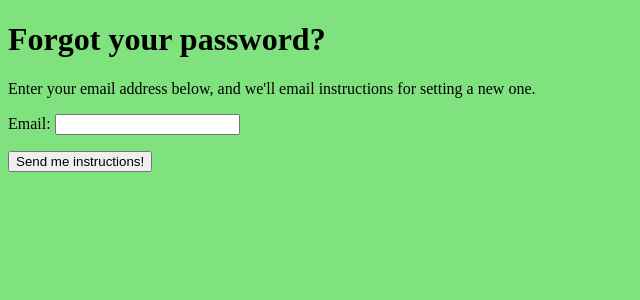
After one commit to o-brand/aidoo, a Django app: page /password_reset in a window 1280 px wide. The commit adds this page. Shown: the top 300 px of the page, without its empty margins (0-640 px from the left). Run offline with Django 4.2, Linux system fonts and the light colour scheme; a user stored in the database is signed in.

Commit message:
Reset Password Implementation
Get the reset url by checking golf/sent_emails and using the links in the txt files

```diff
--- a/Golf/Golf/middlewares.py
+++ b/Golf/Golf/middlewares.py
@@ -1,6 +1,6 @@
 from django.http import HttpResponseRedirect
 
-ENABLED_URLS = ("", "login/", "signup/", "logout/", "update_server/")
+ENABLED_URLS = ("", "login/", "signup/", "logout/", "update_server/", "password_reset", "password_reset/done")
 
 class LoginRequiredMiddleware():
 
@@ -13,7 +13,7 @@ class LoginRequiredMiddleware():
         if not request.user.is_authenticated:
             path = request.path_info.lstrip('/')
 
-            if path in ENABLED_URLS or path.startswith("admin"):
+            if path in ENABLED_URLS or path.startswith("admin") or path.startswith("password_reset"):
                 return response
 
             return HttpResponseRedirect("/login/?next=/" + path)
--- a/Golf/Golf/settings.py
+++ b/Golf/Golf/settings.py
@@ -130,3 +130,8 @@ DEFAULT_AUTO_FIELD = 'django.db.models.BigAutoField'
 
 LOGIN_REDIRECT_URL = "home" # After login, the user is redirected to here instead of "accounts/profile"
 LOGOUT_REDIRECT_URL = "/" # After log out, the user is redirected to here instead of "logout"
+
+# Needed for the password reset
+
+EMAIL_BACKEND = "django.core.mail.backends.filebased.EmailBackend"
+EMAIL_FILE_PATH = BASE_DIR / "sent_emails"
--- a/Golf/login/urls.py
+++ b/Golf/login/urls.py
@@ -7,5 +7,9 @@ urlpatterns = [
     path('', TemplateView.as_view(template_name='welcome.html'), name='welcome'), # Welcome page for the whole project
     path('login/', auth_views.LoginView.as_view(template_name='login/login.html'), name='login'),
     path('logout/', auth_views.LogoutView.as_view(), name='logout'),
-    path("signup/", SignUpView.as_view(), name="signup"),
+    path('signup/', SignUpView.as_view(), name="signup"),
+    path('password_reset', auth_views.PasswordResetView.as_view(template_name='login/password_reset_form.html'), name='password_reset_form'),
+    path('password_reset/done', auth_views.PasswordResetDoneView.as_view(template_name='login/password_reset_done.html'), name='password_reset_done'),
+    path('password_reset/<uidb64>/<token>', auth_views.PasswordResetConfirmView.as_view(template_name='login/password_reset_confirm.html'), name='password_reset_confirm'),
+    path('password_reset/complete', auth_views.PasswordResetCompleteView.as_view(template_name='login/password_reset_complete.html'), name='password_reset_complete'),
 ]
--- a/Golf/templates/login/login.html
+++ b/Golf/templates/login/login.html
@@ -26,8 +26,11 @@
             {{ form.password }}
         </p>
 
+        <p><a href="{% url 'password_reset_form' %}">Forgotten password?</a></p>
+
         <input type="submit" value="Login">
         <input type="hidden" name="next" value="{{ next }}">
+
     </form>
 
     <p>No account? <a href="{% url 'signup' %}">Create one now.</a></p>
--- /dev/null
+++ b/Golf/templates/login/password_reset_form.html
@@ -0,0 +1,14 @@
+{% extends 'base.html' %}
+
+{% block title %}Forgot Your Password?{% endblock %}
+
+{% block content %}
+  <h1>Forgot your password?</h1>
+  <p>Enter your email address below, and we'll email instructions for setting a new one.</p>
+
+  <form method="POST">
+    {% csrf_token %}
+    {{ form.as_p }}
+    <input type="submit" value="Send me instructions!">
+  </form>
+{% endblock %}
```
Also changed, not shown: Golf/templates/login/password_reset_complete.html (added, +8 -0 lines), Golf/templates/login/password_reset_confirm.html (added, +21 -0 lines), Golf/templates/login/password_reset_done.html (added, +8 -0 lines).
